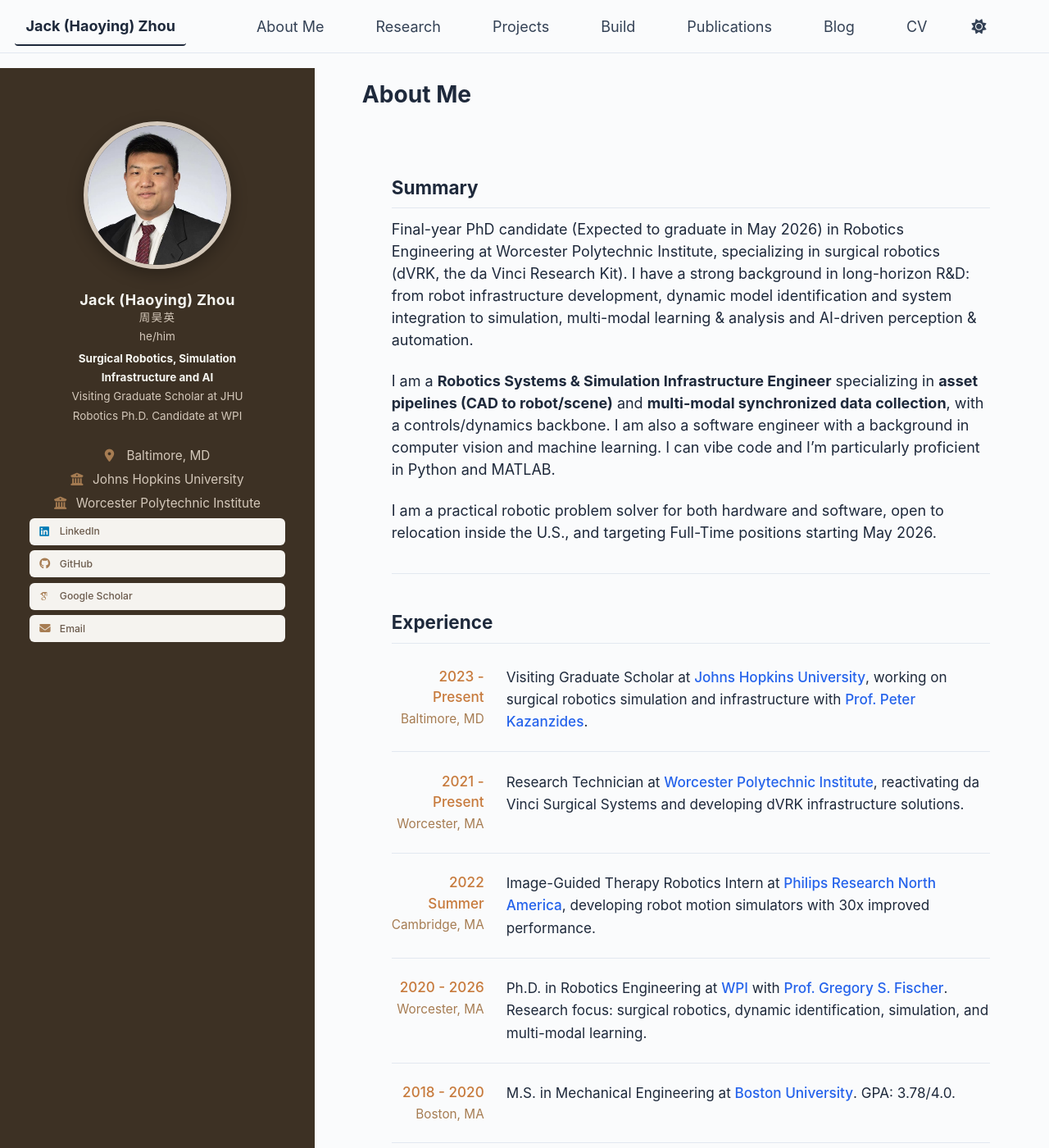
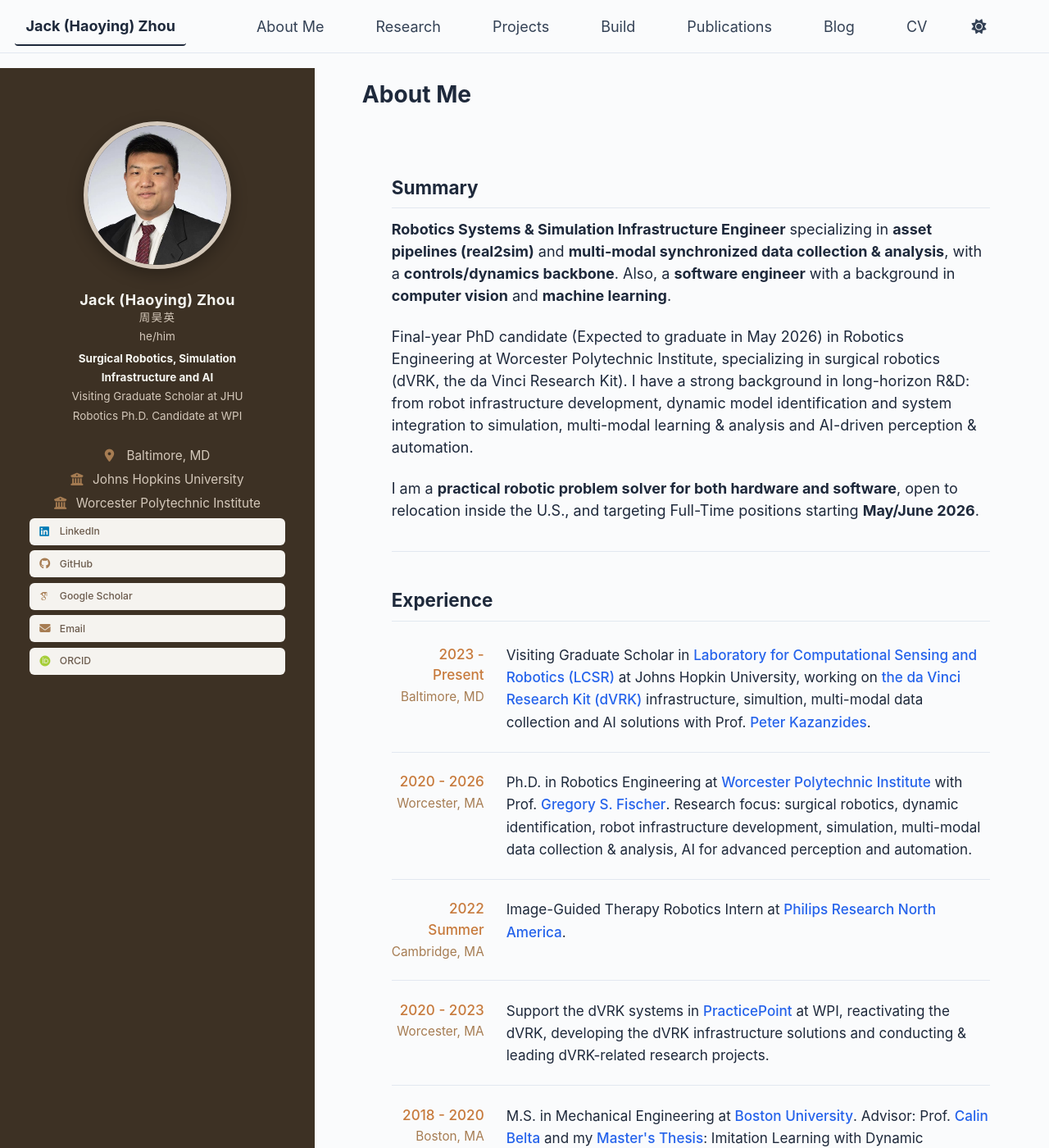
Before and after one commit to jackzhy96/jackzhy96.github.io, a Jekyll site: the page built from _pages/about.md, in a window 1280 px wide and 1400 px high. Shown: the whole window at 82% size. Built offline with Jekyll 4.4.1, drawn with Linux system fonts in a browser that asks for light colours; some web fonts are replaced; a script bundle is joined from its source files by our own code; library files that are not in the unit come from our copies; some of the changed text lies outside the part shown.

Commit message:
update about_me

```diff
--- a/_config.yml
+++ b/_config.yml
@@ -34,7 +34,7 @@
   employer         : "Johns Hopkins University"
   employer2        : "Worcester Polytechnic Institute"  # Second affiliation (remove or leave empty to hide)
   uri              : # URL
-  email            : "hzhou6@wpi.edu"
+  email            : "haoyingzhoujack@gmail.com"
 
   # Academic websites
   academia         : # URL
@@ -42,7 +42,7 @@
   googlescholar    : "https://scholar.google.com/citations?user=rVeVNB0AAAAJ" # Update with your Google Scholar profile URL
   inspire-hep      : # URL
   impactstory      : # URL
-  orcid            : # Update with your ORCID URL if available
+  orcid            : "https://orcid.org/my-orcid?orcid=0000-0001-6976-4015"# Update with your ORCID URL if available
   semantic         : # URL
   ssrn             : # URL
   pubmed           : # URL
--- a/_pages/about.md
+++ b/_pages/about.md
@@ -9,11 +9,11 @@
 
 ## Summary
 
+**Robotics Systems & Simulation Infrastructure Engineer** specializing in **asset pipelines (real2sim)** and **multi-modal synchronized data collection & analysis**, with a **controls/dynamics backbone**. Also, a **software engineer** with a background in **computer vision** and **machine learning**.
+
 Final-year PhD candidate (Expected to graduate in May 2026) in Robotics Engineering at Worcester Polytechnic Institute, specializing in surgical robotics (dVRK, the da Vinci Research Kit). I have a strong background in long-horizon R&D: from robot infrastructure development, dynamic model identification and system integration to simulation, multi-modal learning & analysis and AI-driven perception & automation.
 
-I am a **Robotics Systems & Simulation Infrastructure Engineer** specializing in **asset pipelines (CAD to robot/scene)** and **multi-modal synchronized data collection**, with a controls/dynamics backbone. I am also a software engineer with a background in computer vision and machine learning. I can vibe code and I'm particularly proficient in Python and MATLAB.
-
-I am a practical robotic problem solver for both hardware and software, open to relocation inside the U.S., and targeting Full-Time positions starting May 2026.
+I am a **practical robotic problem solver for both hardware and software**, open to relocation inside the U.S., and targeting Full-Time positions starting **May/June 2026**.
 
 ---
 
@@ -27,17 +27,17 @@
     <span class="location">Baltimore, MD</span>
   </div>
   <div class="highlight-content">
-    Visiting Graduate Scholar at <a href="https://lcsr.jhu.edu/" target="_blank">Johns Hopkins University</a>, working on surgical robotics simulation and infrastructure with <a href="https://engineering.jhu.edu/faculty/peter-kazanzides/" target="_blank">Prof. Peter Kazanzides</a>.
+    Visiting Graduate Scholar in <a href="https://lcsr.jhu.edu/" target="_blank">Laboratory for Computational Sensing and Robotics (LCSR)</a> at Johns Hopkin University, working on <a href="https://www.intuitive-foundation.org/dvrk/" target="_blank">the da Vinci Research Kit (dVRK)</a> infrastructure, simultion, multi-modal data collection and AI solutions with Prof. <a href="https://engineering.jhu.edu/faculty/peter-kazanzides/" target="_blank">Peter Kazanzides</a>.
   </div>
 </div>
 
 <div class="highlight-item">
   <div class="highlight-date">
-    <span class="date">2021 - Present</span>
+    <span class="date">2020 - 2026</span>
     <span class="location">Worcester, MA</span>
   </div>
   <div class="highlight-content">
-    Research Technician at <a href="https://www.wpi.edu/academics/departments/robotics-engineering" target="_blank">Worcester Polytechnic Institute</a>, reactivating da Vinci Surgical Systems and developing dVRK infrastructure solutions.
+    Ph.D. in Robotics Engineering at <a href="https://www.wpi.edu/" target="_blank">Worcester Polytechnic Institute</a> with Prof. <a href="https://www.wpi.edu/people/faculty/gfischer" target="_blank">Gregory S. Fischer</a>. Research focus: surgical robotics, dynamic identification, robot infrastructure development, simulation, multi-modal data collection & analysis, AI for advanced perception and automation.
   </div>
 </div>
 
@@ -47,17 +47,17 @@
     <span class="location">Cambridge, MA</span>
   </div>
   <div class="highlight-content">
-    Image-Guided Therapy Robotics Intern at <a href="https://www.philips.com/a-w/research/home" target="_blank">Philips Research North America</a>, developing robot motion simulators with 30x improved performance.
+    Image-Guided Therapy Robotics Intern at <a href="https://www.philips.com/a-w/research/home" target="_blank">Philips Research North America</a>.
   </div>
 </div>
 
 <div class="highlight-item">
   <div class="highlight-date">
-    <span class="date">2020 - 2026</span>
+    <span class="date">2020 - 2023</span>
     <span class="location">Worcester, MA</span>
   </div>
   <div class="highlight-content">
-    Ph.D. in Robotics Engineering at <a href="https://www.wpi.edu/" target="_blank">WPI</a> with <a href="https://users.wpi.edu/~gfischer/" target="_blank">Prof. Gregory S. Fischer</a>. Research focus: surgical robotics, dynamic identification, simulation, and multi-modal learning.
+    Support the dVRK systems in <a href="https://www.wpi.edu/research/core-research-facilities/practicepoint" target="_blank">PracticePoint</a> at WPI, reactivating the dVRK, developing the dVRK infrastructure solutions and conducting & leading dVRK-related research projects.
   </div>
 </div>
 
@@ -67,7 +67,7 @@
     <span class="location">Boston, MA</span>
   </div>
   <div class="highlight-content">
-    M.S. in Mechanical Engineering at <a href="https://www.bu.edu/" target="_blank">Boston University</a>. GPA: 3.78/4.0.
+    M.S. in Mechanical Engineering at <a href="https://www.bu.edu/" target="_blank">Boston University</a>. Advisor: Prof. <a href="https://www.bu.edu/eng/profile/calin-belta-ph-d-me-se/" target="_blank">Calin Belta</a> and my <a href="https://www.proquest.com/openview/2d6dedf90421cb7378dd14d54d2a5220" target="_blank">Master's Thesis</a>: Imitation Learning with Dynamic Movement Primitives.
   </div>
 </div>
 
@@ -77,17 +77,7 @@
     <span class="location">Berkeley, CA</span>
   </div>
   <div class="highlight-content">
-    Senior-year visiting student at <a href="https://www.berkeley.edu/" target="_blank">UC Berkeley</a>, Mechanical Engineering. GPA: 3.95/4.0.
-  </div>
-</div>
-
-<div class="highlight-item">
-  <div class="highlight-date">
-    <span class="date">2014 - 2018</span>
-    <span class="location">Beijing, China</span>
-  </div>
-  <div class="highlight-content">
-    B.S. in Mechanical Engineering at <a href="https://english.bit.edu.cn/" target="_blank">Beijing Institute of Technology</a>.
+    Senior-year exchange undergraduate student at <a href="https://www.berkeley.edu/" target="_blank">UC Berkeley</a>, Mechanical Engineering.
   </div>
 </div>
 
@@ -101,29 +91,24 @@
 
 <ul class="news-list">
   <li class="news-item">
-    <span class="news-date">2026 Jan:</span>
-    <a href="/publication/2026-surgsync">SurgSync</a> paper submitted to ICRA 2026!
+    <span class="news-date">2025 Oct:</span>
+    Our <a href="/publication/2025-isaac-sim-suturing">Isaac Sim Suturing</a> work has been accepted to ISMR 2025!
   </li>
   <li class="news-item">
-    <span class="news-date">2025 Oct:</span>
-    Our <a href="/publication/2025-isaac-sim-suturing">Isaac Sim Suturing</a> work has been accepted to ICRA 2025!
-    <span class="badge badge-highlight">ICRA 2025</span>
-  </li>
-  <li class="news-item">
-    <span class="news-date">2025 Sept:</span>
-    <a href="/publication/2025-surgpose">SurgPose</a> paper has been accepted to IEEE RAL!
-  </li>
-  <li class="news-item">
-    <span class="news-date">2025 May:</span>
+    <span class="news-date">2025 Jun:</span>
     Successfully defended my PhD proposal!
   </li>
   <li class="news-item">
-    <span class="news-date">2024 Oct:</span>
-    Led live demonstrations at the International Symposium on Medical Robotics (ISMR) 2024
+    <span class="news-date">2025 Mar:</span>
+    Our <a href="https://surgpose.github.io/">SurgPose</a> paper has been accepted to ICRA 2025! Also see it on <a href="https://www.cs.jhu.edu/news/operation-glow-up-how-tiny-dots-could-teach-robots-surgery/">JHU CS News</a>.
   </li>
   <li class="news-item">
-    <span class="news-date">2024 Apr:</span>
-    <a href="/publication/2024-suturing-automation">Suturing automation</a> paper accepted to ISMR 2024!
+    <span class="news-date">2024 Dec:</span>
+    Our <a href="/publication/2024-surgicai">SurgicAI</a> paper accepted to 2024 NeurIPS Datasets and Benchmarks Track! Also see it on <a href="https://www.cs.jhu.edu/news/ais-stitch-in-time/">JHU CS News</a>.
+  </li>
+  <li class="news-item">
+    <span class="news-date">2024 Jun:</span>
+    Led live demonstrations at the 2024 International Symposium on Medical Robotics (ISMR) <a href="https://surgical-robotics-ai.github.io/ismr-2024-workshop.html">Workshop</a>.
   </li>
   <li class="news-item">
     <span class="news-date">2023 June:</span>
@@ -142,10 +127,12 @@
 <div class="skills-category">
   <h3><i class="fas fa-code"></i> Programming Languages</h3>
   <div class="skills-tags">
+    <span class="skill-tag">Vibe Coding</span>
     <span class="skill-tag" data-level="expert"><i class="fab fa-python"></i>Python</span>
     <span class="skill-tag" data-level="expert">MATLAB</span>
+    <span class="skill-tag" data-level="expert">Linux</span>
+    <span class="skill-tag" data-level="expert">ROS/ROS 2</span>
     <span class="skill-tag">C/C++</span>
-    <span class="skill-tag">ROS/ROS 2</span>
     <span class="skill-tag">Bash/Shell</span>
   </div>
 </div>
@@ -153,9 +140,9 @@
 <div class="skills-category">
   <h3><i class="fas fa-robot"></i> Simulation & Visualization</h3>
   <div class="skills-tags">
-    <span class="skill-tag" data-level="expert">NVIDIA Isaac Sim</span>
     <span class="skill-tag" data-level="expert">AMBF (Bullet Physics)</span>
-    <span class="skill-tag">Blender 3D</span>
+    <span class="skill-tag">Blender</span>
+    <span class="skill-tag">NVIDIA Isaac Sim</span>
     <span class="skill-tag">Gazebo</span>
     <span class="skill-tag">V-REP</span>
     <span class="skill-tag">Rviz</span>
@@ -169,11 +156,11 @@
 <div class="skills-category">
   <h3><i class="fas fa-brain"></i> Machine Learning & AI</h3>
   <div class="skills-tags">
-    <span class="skill-tag">PyTorch</span>
-    <span class="skill-tag">TensorFlow</span>
+    <span class="skill-tag" data-level="expert">PyTorch</span>
     <span class="skill-tag">Computer Vision</span>
     <span class="skill-tag">Deep Learning</span>
     <span class="skill-tag">Imitation Learning</span>
+    <span class="skill-tag">TensorFlow</span>
   </div>
 </div>
 
@@ -181,11 +168,10 @@
   <h3><i class="fas fa-server"></i> Platform & Infrastructure</h3>
   <div class="skills-tags">
     <span class="skill-tag" data-level="expert">dVRK Classic/Si</span>
-    <span class="skill-tag">Linux</span>
+    <span class="skill-tag" data-level="expert">Linux</span>
     <span class="skill-tag">Git</span>
     <span class="skill-tag">Docker/NGC</span>
     <span class="skill-tag">NVIDIA Clara AGX</span>
-    <span class="skill-tag">Magic Leap 1</span>
     <span class="skill-tag">PyQt</span>
   </div>
 </div>
@@ -193,11 +179,11 @@
 <div class="skills-category">
   <h3><i class="fas fa-wrench"></i> Design & Manufacturing</h3>
   <div class="skills-tags">
+    <span class="skill-tag" data-level="expert">Rapid Prototyping</span>
+    <span class="skill-tag">3D Printing</span>
+    <span class="skill-tag">Machine Shop</span>
     <span class="skill-tag">SolidWorks</span>
     <span class="skill-tag">AutoCAD</span>
-    <span class="skill-tag">3D Printing</span>
-    <span class="skill-tag">Machine Shop</span>
-    <span class="skill-tag">Rapid Prototyping</span>
   </div>
 </div>
 
```
Also changed, not shown: other parts of _pages/about.md (+1 -1 lines).
